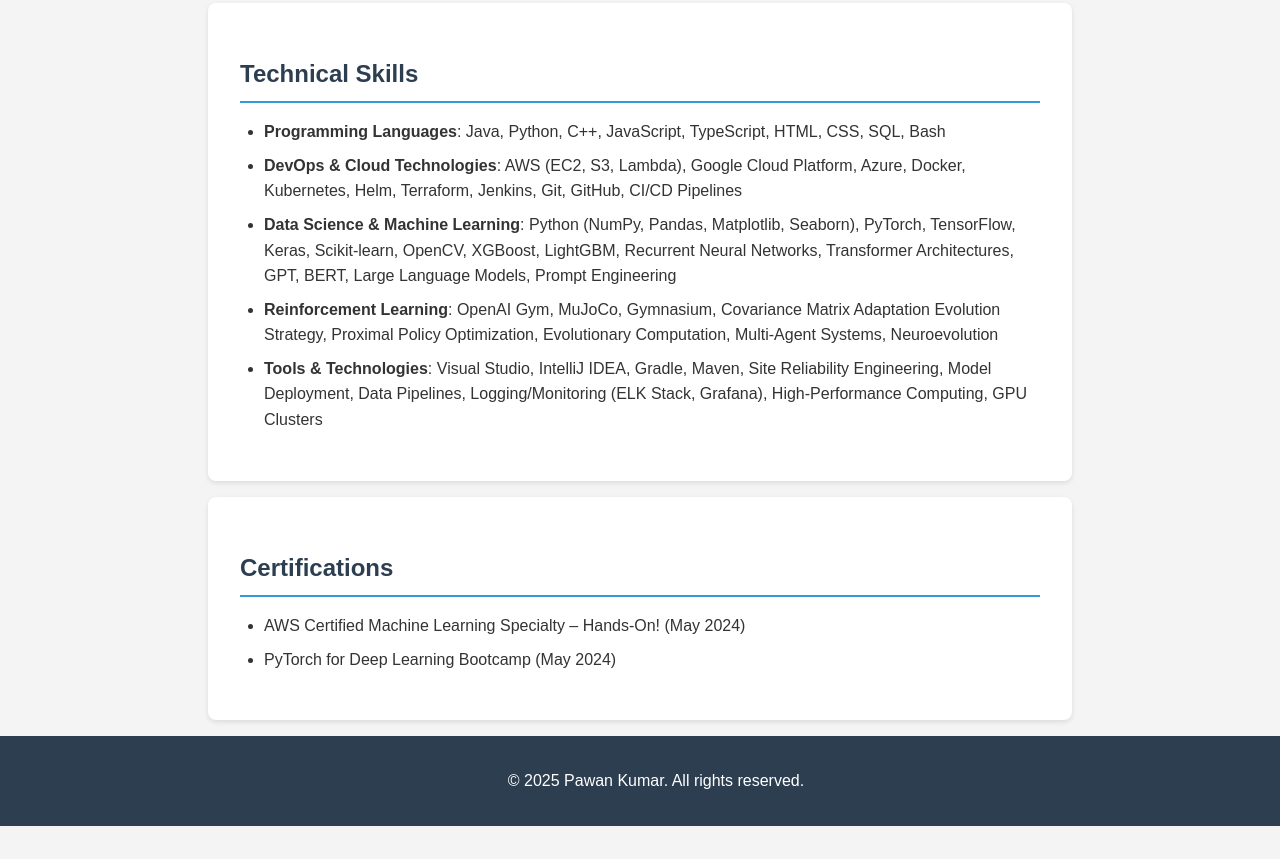
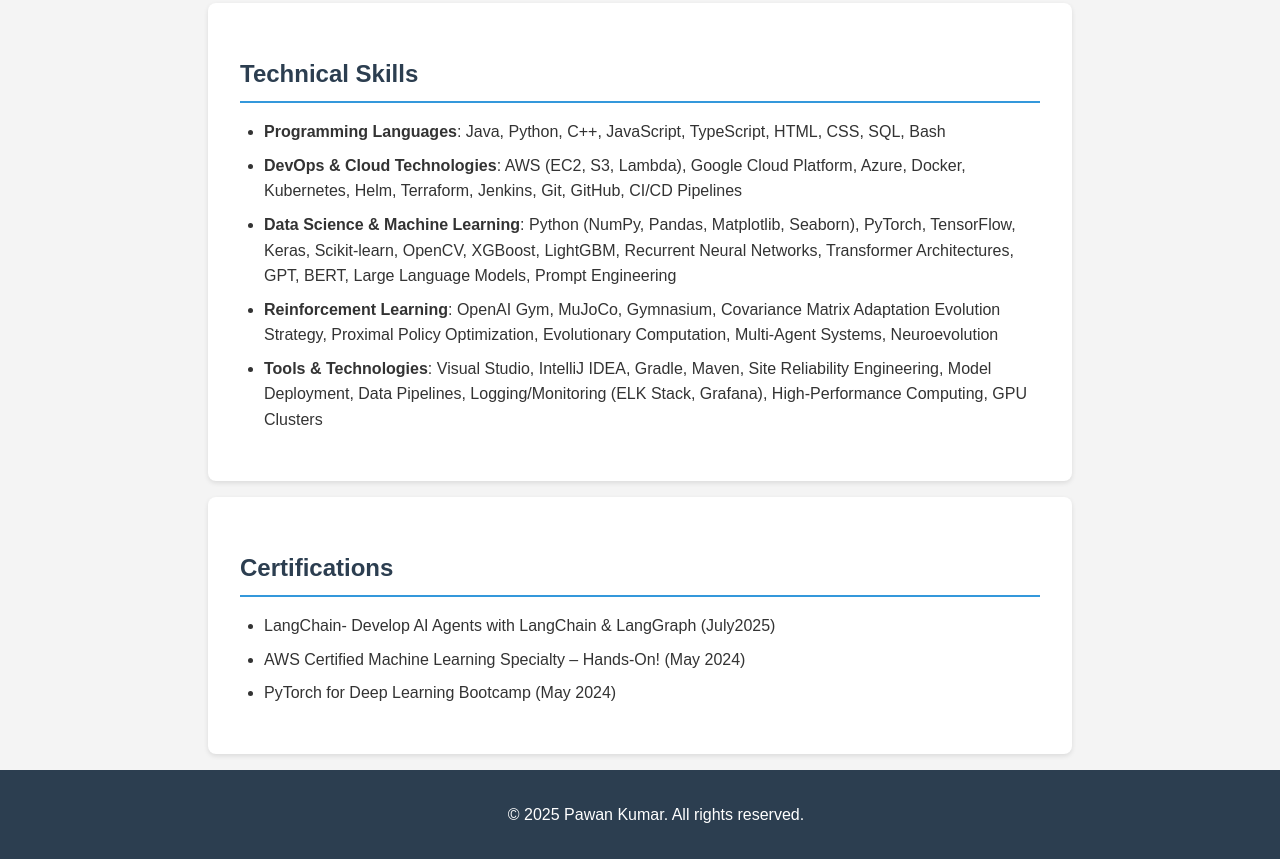
Before and after one commit to PawanKumarrr/personal-website, a plain HTML site: page index.html in a window 1280 px wide. Shown: the part 3211-4070 px from the top of the page. Before the commit the page ends 4037 px from the top, so only its background shows below. Drawn offline with Linux system fonts and the light colour scheme.

Commit message:
Updated changes

```diff
--- a/index.html
+++ b/index.html
@@ -409,6 +409,7 @@
     <section id="certifications">
         <h2>Certifications</h2>
         <ul>
+            <li>LangChain- Develop AI Agents with LangChain & LangGraph (July2025)</li>
             <li>AWS Certified Machine Learning Specialty – Hands-On! (May 2024)</li>
             <li>PyTorch for Deep Learning Bootcamp (May 2024)</li>
         </ul>
```
